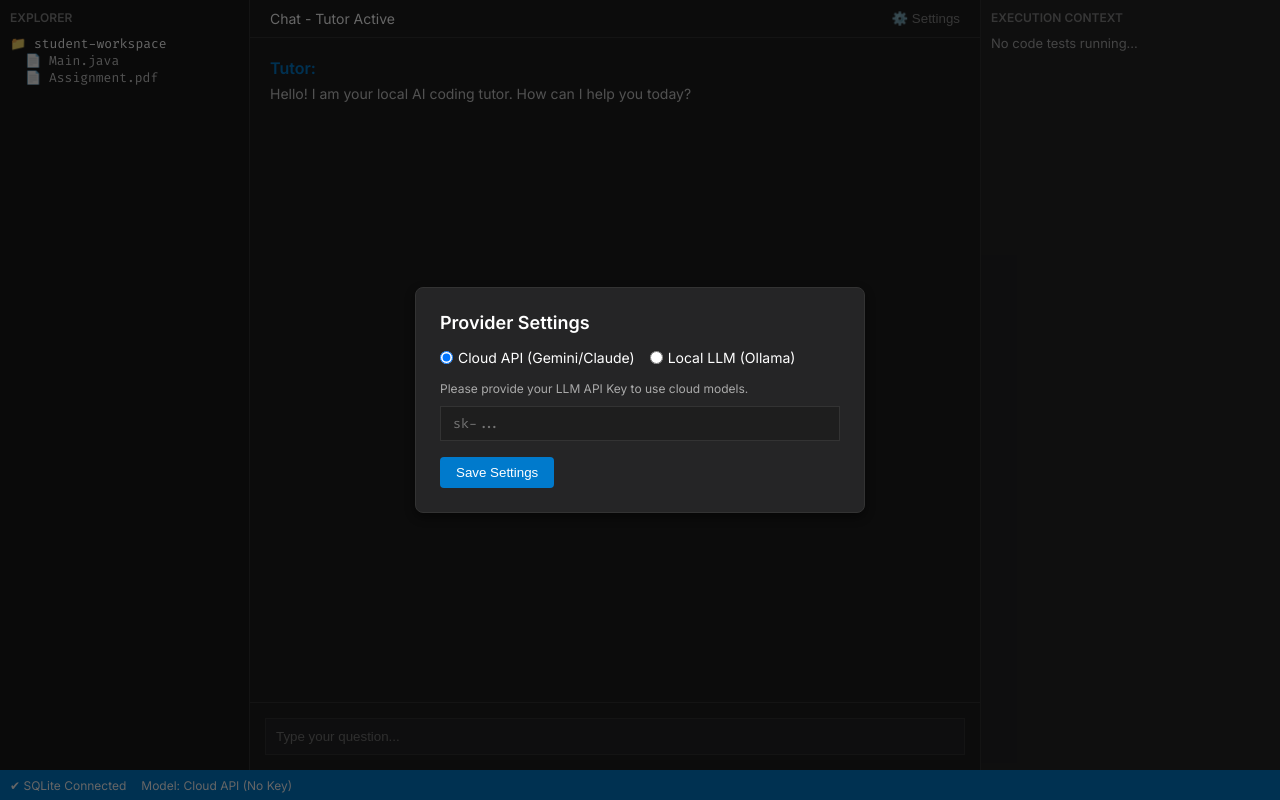
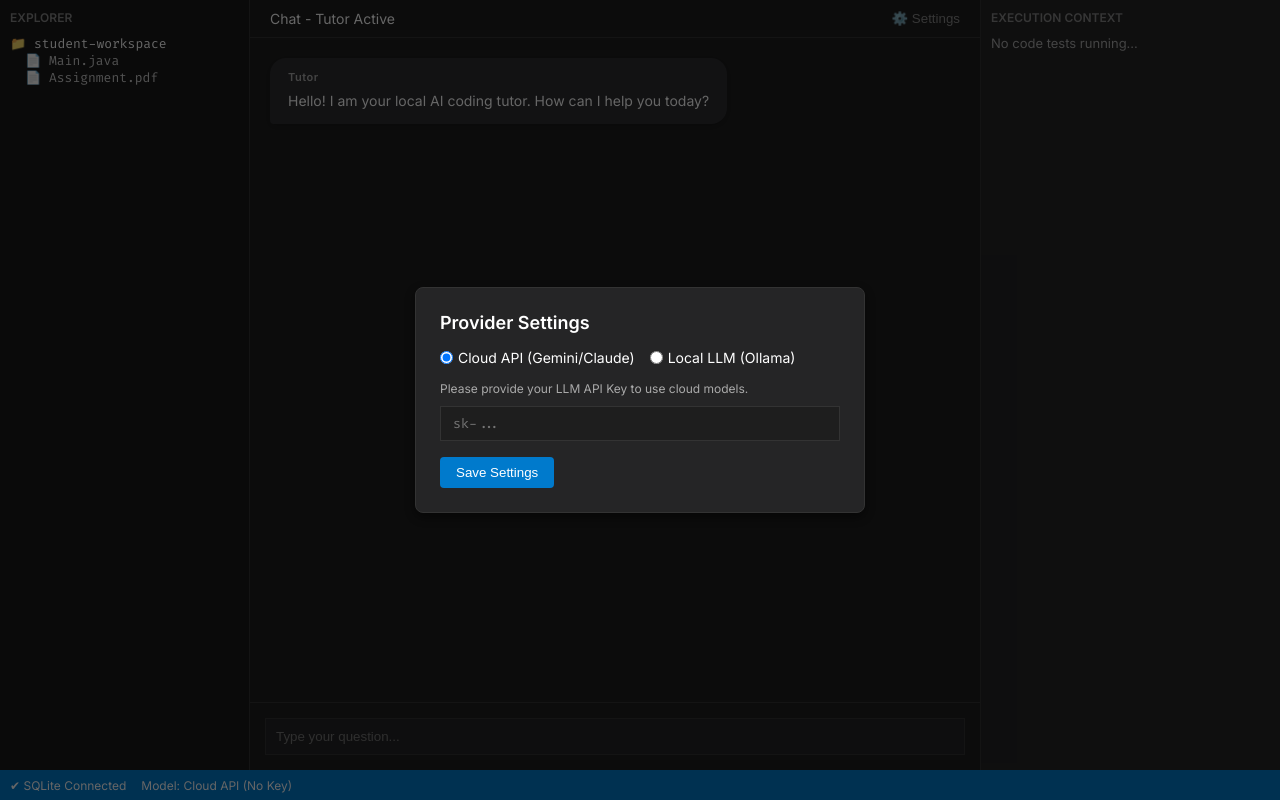
Before and after one commit to alisalman0499/Coding-Tutor, a React app in the folder frontend/: page / in a window 1280 px wide. Built offline with nearby package versions, Linux system fonts and the light colour scheme; the HTML template or start-up script is replaced by a standard one.

Commit message:
added bubbles

```diff
--- a/frontend/src/App.jsx
+++ b/frontend/src/App.jsx
@@ -47,12 +47,22 @@ function App() {
         </div>
         <div style={{ flex: 1, padding: '20px', overflowY: 'auto' }}>
           {chatHistory.map((msg, index) => (
-            <div key={index} style={{ marginBottom: '15px' }}>
-              <strong style={{ color: msg.role === 'Tutor' ? 'var(--accent)' : 'var(--text-active)' }}>
-                {msg.role}:
-              </strong>
+            <div key={index} style={{ display: 'flex', flexDirection: 'column', alignItems: msg.role === 'Tutor' ? 'flex-start' : 'flex-end', marginBottom: '20px' }}>
+              <div style={{
+                background: msg.role === 'Tutor' ? '#2d2d30' : 'var(--accent)',
+                color: 'white',
+                padding: '12px 18px',
+                borderRadius: '16px',
+                borderBottomLeftRadius: msg.role === 'Tutor' ? '4px' : '16px',
+                borderBottomRightRadius: msg.role === 'Student' ? '4px' : '16px',
+                maxWidth: '85%',
+                boxShadow: '0 2px 8px rgba(0,0,0,0.2)'
+              }}>
+                <div style={{ fontSize: '11px', color: msg.role === 'Tutor' ? '#aaa' : '#e0e0e0', marginBottom: '6px', fontWeight: 'bold', letterSpacing: '0.5px' }}>
+                  {msg.role}
+                </div>
                 {msg.role === 'Tutor' ? (
-                <div style={{ marginTop: '5px', fontSize: '14px', lineHeight: '1.5', overflowX: 'auto' }}>
+                  <div style={{ fontSize: '14px', lineHeight: '1.6', overflowX: 'auto' }}>
                     <ReactMarkdown
                       remarkPlugins={[remarkMath]}
                       rehypePlugins={[rehypeKatex]}
@@ -69,7 +79,7 @@ function App() {
                               {String(children).replace(/\n$/, '')}
                             </SyntaxHighlighter>
                           ) : (
-                          <code className={className} style={{background: 'var(--bg-panel)', padding: '2px 4px', borderRadius: '4px', fontFamily: '"Fira Code", monospace'}} {...props}>
+                            <code className={className} style={{background: 'rgba(0,0,0,0.3)', padding: '2px 4px', borderRadius: '4px', fontFamily: '"Fira Code", monospace'}} {...props}>
                               {children}
                             </code>
                           )
@@ -80,8 +90,9 @@ function App() {
                     </ReactMarkdown>
                   </div>
                 ) : (
-                <p style={{ marginTop: '5px', whiteSpace: 'pre-wrap' }}>{msg.content}</p>
+                  <div style={{ fontSize: '14px', lineHeight: '1.4', whiteSpace: 'pre-wrap' }}>{msg.content}</div>
                 )}
+              </div>
             </div>
           ))}
           {isTyping && <div style={{ color: '#aaa', fontSize: '13px' }}>Tutor is typing...</div>}
```
Lines whose indentation alone changed are shown as unchanged.
